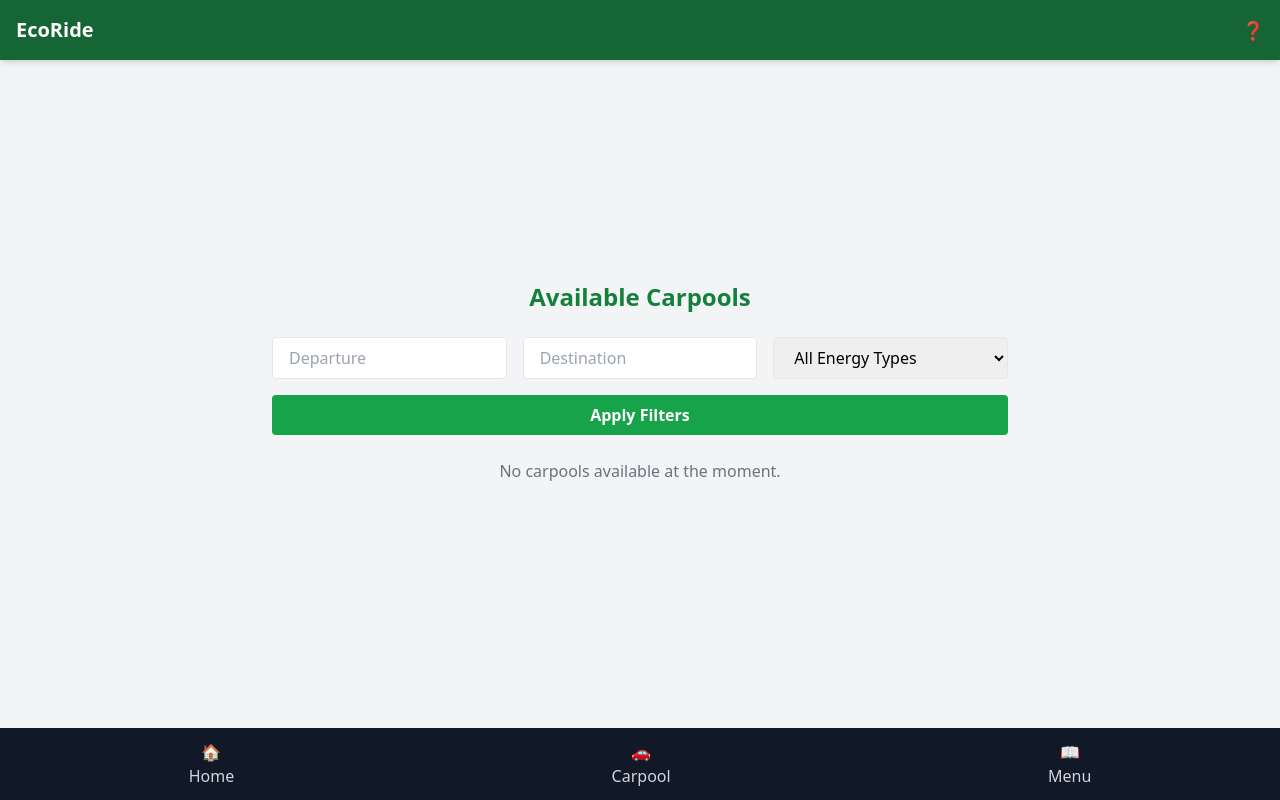
After one commit to theWQLker/Ecoridepool-Ride-testing, a PHP site: template app/templates/carpool-list.twig in a window 1280 px wide. The commit adds this page. Run offline with PHP 8.4, Linux system fonts and the light colour scheme; the template is opened without the code that fills it, so the values that code supplies are empty; some libraries are stand-ins or nearby versions.

```diff
--- /dev/null
+++ b/app/templates/carpool-list.twig
@@ -0,0 +1,46 @@
+{% extends "layout.twig" %}
+
+{% block title %}Available Carpools | EcoRide{% endblock %}
+
+{% block content %}
+<div class="max-w-3xl mx-auto p-4">
+    <h2 class="text-2xl font-bold text-green-700 mb-6 text-center">Available Carpools</h2>
+
+    <form method="GET" class="mb-6 grid grid-cols-1 md:grid-cols-3 gap-4">
+        <input type="text" name="departure" placeholder="Departure" class="px-4 py-2 border rounded w-full" value="{{ query.departure|default('') }}">
+        <input type="text" name="destination" placeholder="Destination" class="px-4 py-2 border rounded w-full" value="{{ query.destination|default('') }}">
+        <select name="energy" class="px-4 py-2 border rounded w-full">
+            <option value="">All Energy Types</option>
+            <option value="electric" {% if query.energy == 'electric' %}selected{% endif %}>Electric</option>
+            <option value="hybrid" {% if query.energy == 'hybrid' %}selected{% endif %}>Hybrid</option>
+            <option value="diesel" {% if query.energy == 'diesel' %}selected{% endif %}>Diesel</option>
+            <option value="petrol" {% if query.energy == 'petrol' %}selected{% endif %}>Petrol</option>
+        </select>
+        <button type="submit" class="col-span-1 md:col-span-3 bg-green-600 hover:bg-green-700 text-white font-semibold py-2 px-4 rounded">Apply Filters</button>
+    </form>
+
+    {% if carpools is not empty %}
+        <div class="space-y-4">
+            {% for carpool in carpools %}
+                <div class="bg-white rounded-xl shadow p-4">
+                    <div class="flex justify-between items-center">
+                        <h3 class="text-lg font-semibold text-gray-800">Driver: {{ carpool.driver_name }}</h3>
+                        <span class="text-sm text-green-600 font-medium">{{ carpool.energy_type|capitalize }}</span>
+                    </div>
+                    <p class="text-sm text-gray-600 mt-2">From <span class="font-medium">{{ carpool.departure_location }}</span> to <span class="font-medium">{{ carpool.destination }}</span></p>
+                    <p class="text-sm text-gray-500">Date: {{ carpool.departure_time }}</p>
+                    <p class="text-sm text-gray-500">Available Seats: {{ carpool.total_seats - carpool.occupied_seats }}</p>
+
+                    <div class="mt-4 text-right">
+                        <button class="bg-green-600 hover:bg-green-700 text-white font-semibold py-2 px-4 rounded">
+                            View Details
+                        </button>
+                    </div>
+                </div>
+            {% endfor %}
+        </div>
+    {% else %}
+        <p class="text-center text-gray-500">No carpools available at the moment.</p>
+    {% endif %}
+</div>
+{% endblock %}
```
Also changed, not shown: app/routes.php (+49 -1 lines).
